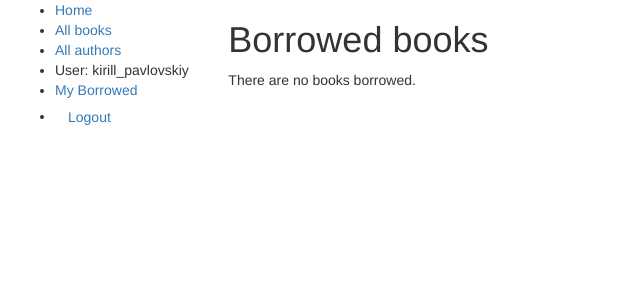
After one commit to kawaiierror/practic_lab1, a Django app: page /catalog/mybooks/ in a window 1280 px wide. The commit adds this page. Shown: the top 300 px of the page, without its empty margins (0-640 px from the left). Run offline with Django 3.2, Linux system fonts and the light colour scheme; a user stored in the database is signed in; data comes from the database, SQL or seed files in the repository; both versions use the stored data as it was after the commit; some libraries are stand-ins or nearby versions.

Commit message:
Раздел 8 пройден

```diff
--- a/catalog/models.py
+++ b/catalog/models.py
@@ -73,6 +73,7 @@ class BookInstance(models.Model):
 
     class Meta:
         ordering = ["due_back"]
+        permissions = (("can_mark_returned", "Set book as returned"),)
 
 
     def __str__(self):
--- a/catalog/urls.py
+++ b/catalog/urls.py
@@ -9,4 +9,5 @@ urlpatterns = [
     re_path(r'^book/(?P<pk>\d+)$', views.BookDetailView.as_view(), name='book-detail'),
     path('authors/', views.AuthorListView.as_view(), name='authors'),
     re_path(r'^author/(?P<pk>\d+)$', views.AuthorDetailView.as_view(), name='author-detail'),
+    path('mybooks/', views.LoanedBooksByUserListView.as_view(), name='my-borrowed'),
 ]
--- a/catalog/views.py
+++ b/catalog/views.py
@@ -2,6 +2,7 @@ from django.shortcuts import render
 from django.views import generic
 
 from .models import Book, Author, BookInstance, Genre
+from django.contrib.auth.mixins import LoginRequiredMixin
 
 def index(request):
 
@@ -50,3 +51,17 @@ class AuthorDetailView(generic.DetailView):
 
 class BookDetailView(generic.DetailView):
     model = Book
+
+
+class LoanedBooksByUserListView(LoginRequiredMixin, generic.ListView):
+    """Generic class-based view listing books on loan to current user."""
+    model = BookInstance
+    template_name = 'catalog/bookinstance_list_borrowed_user.html'
+    paginate_by = 10
+
+    def get_queryset(self):
+        return (
+            BookInstance.objects.filter(borrower=self.request.user)
+            .filter(status__exact='o')
+            .order_by('due_back')
+        )
--- a/templates/base_generic.html
+++ b/templates/base_generic.html
@@ -27,8 +27,9 @@
 
               {% if user.is_authenticated %}
               <li>User: {{ user.get_username }}</li>
+              <li><a href="{% url 'my-borrowed' %}">My Borrowed</a></li>
               <li>
-                  <form id="logout-form" method="post" action="{% url 'logout' %}">
+                <form id="logout-form" method="post" action="{% url 'admin:logout' %}">
                   {% csrf_token %}
                   <button type="submit" class="btn btn-link">Logout</button>
                 </form>
--- /dev/null
+++ b/templates/catalog/bookinstance_list_borrowed_user.html
@@ -0,0 +1,19 @@
+{% extends "base_generic.html" %}
+
+{% block content %}
+    <h1>Borrowed books</h1>
+
+    {% if bookinstance_list %}
+    <ul>
+
+      {% for bookinst in bookinstance_list %}
+      <li class="{% if bookinst.is_overdue %}text-danger{% endif %}">
+        <a href="{% url 'book-detail' bookinst.book.pk %}">{{ bookinst.book.title }}</a> ({{ bookinst.due_back }})
+      </li>
+      {% endfor %}
+    </ul>
+
+    {% else %}
+      <p>There are no books borrowed.</p>
+    {% endif %}
+{% endblock %}
```
Also changed, not shown: catalog/migrations/0003_bookinstance_borrower.py (added), db.sqlite3. Lines whose indentation alone changed are shown as unchanged.
